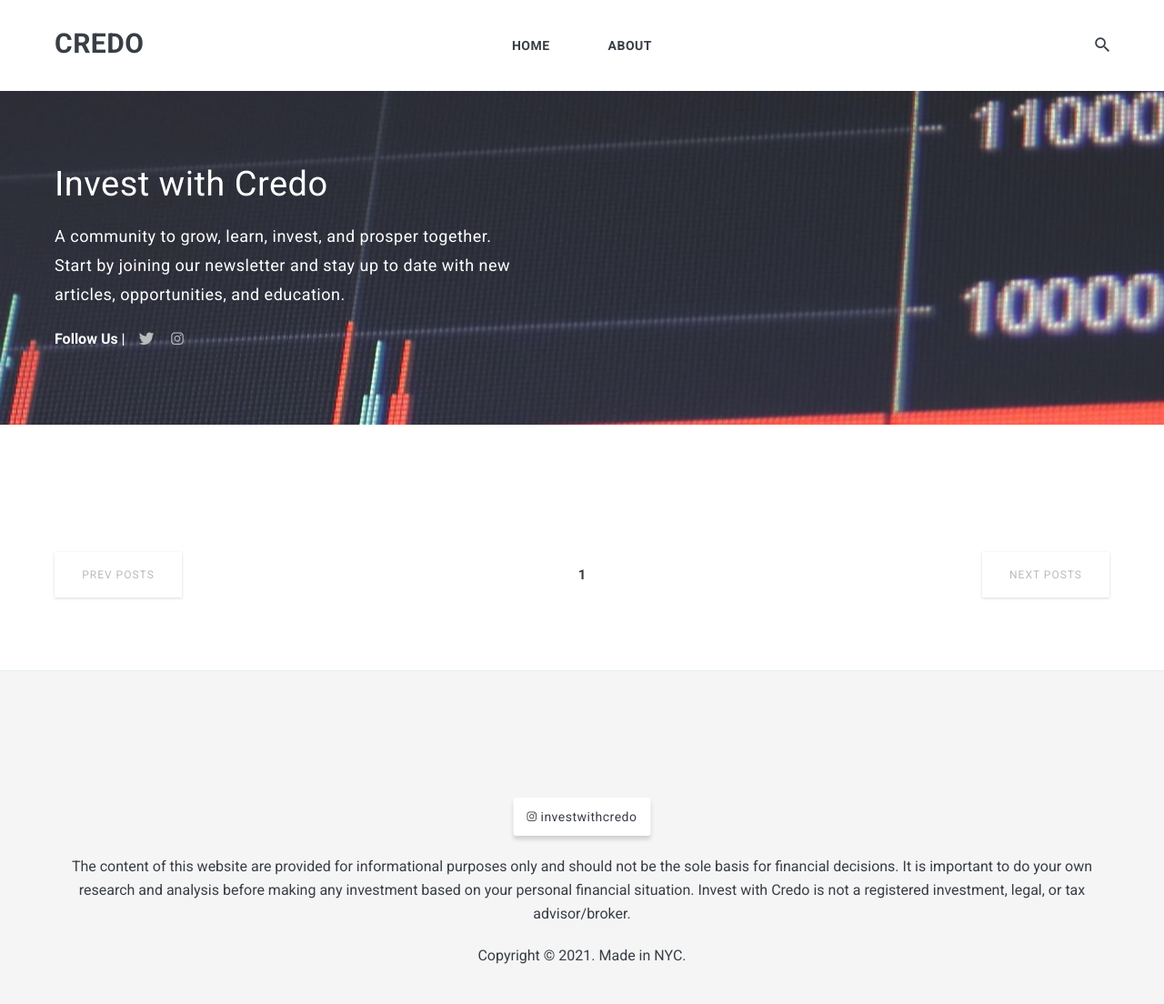
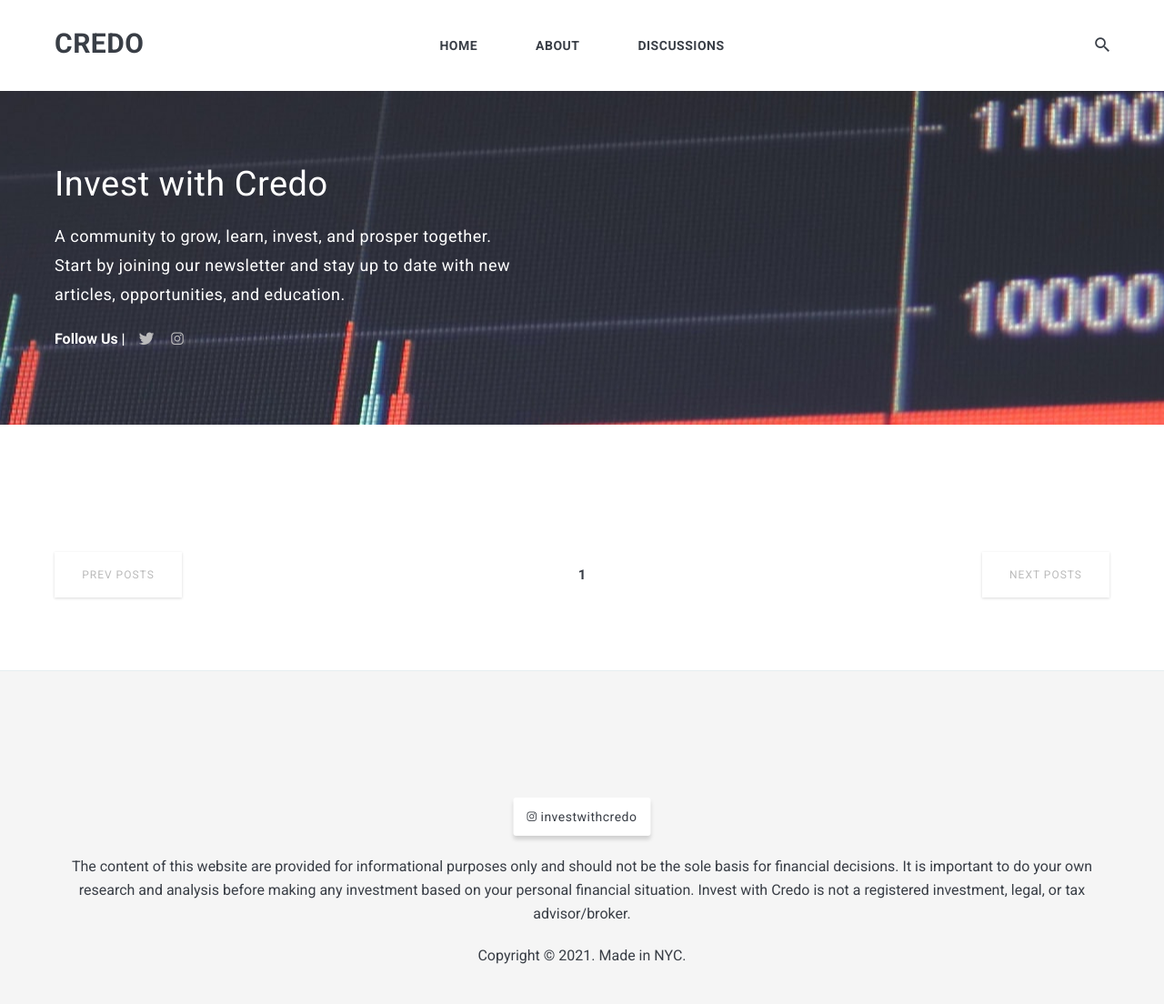
Before and after one commit to investwithcredo/investwithcredo.com, a Jekyll site: the page built from index.html, in a window 1280 px wide. Shown: the whole page at 91% size. Built offline with Jekyll 4.4.1, drawn with Linux system fonts in a browser that asks for light colours; nearby versions of some CDN libraries; the list of posts is cut into pages by our own code.

Commit message:
Update header.html

```diff
--- a/_includes/header.html
+++ b/_includes/header.html
@@ -36,6 +36,9 @@
               {% endif %}
                 {% endunless %}
               {% endfor %}
+              <li class="nav__item">
+                <a href="https://github.com/investwithcredo/investwithcredo.com/discussions" class="nav__link">Discussions</a>
+              </li>
             </ul>
 
           </div>
```
